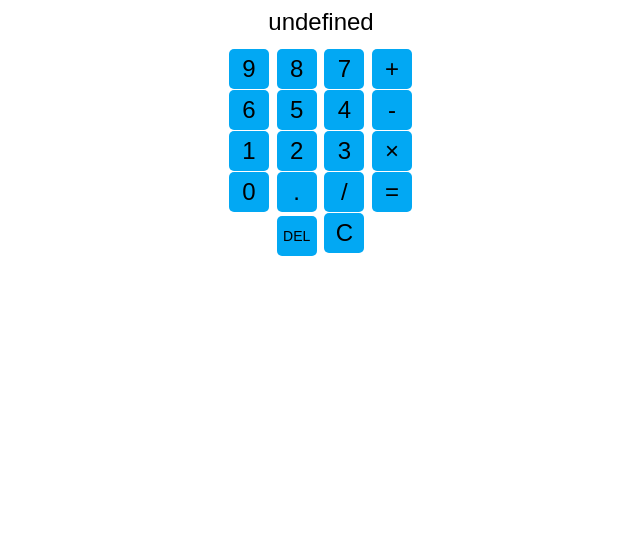
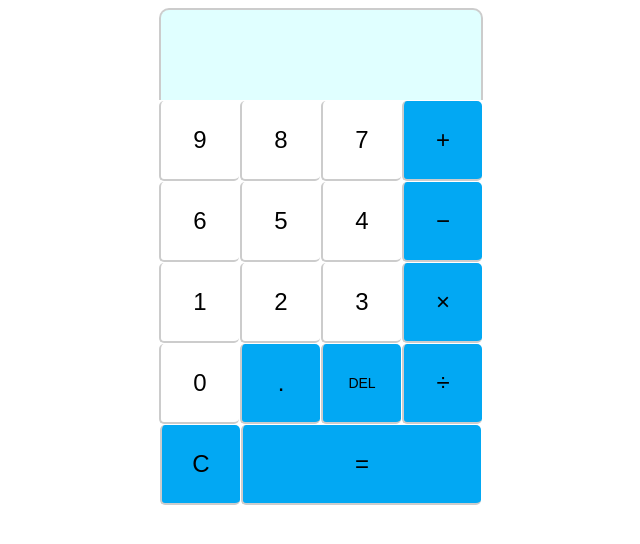
Before and after one commit to ethanchoi812/Javascript-Calculator, a plain HTML site: page index.html in a window 1280 px wide. Both pictures are taken after a click on the button "DEL". Shown: the whole page, without its empty margins (319-959 px from the left). Drawn offline with Linux system fonts and the light colour scheme.

Commit message:
Update 3
Updated display for operators, separate functions for operators,
updated css, multiply decimal issue

```diff
--- a/app.js
+++ b/app.js
@@ -1,39 +1,78 @@
 
 var result = document.getElementById('result');
 
-var btnObj = {
-	"one" : '1',
-	"two" : '2',
-	"three" : '3',
-	"four" : '4',
-	"five" : '5',
-	"six" : '6',
-	"seven" : '7',
-	"eight" : '8',
-	"nine" : '9',
-	"zero" : '0',
-	"plus" : '&#43;',
-	"minus" : '&#45;',
-	"multiply" : '&#42;',
-	"divide" : '&#47'
+var numObj = {
+	'one' : '1',
+	'two' : '2',
+	'three' : '3',
+	'four' : '4',
+	'five' : '5',
+	'six' : '6',
+	'seven' : '7',
+	'eight' : '8',
+	'nine' : '9',
+	'zero' : '0',
+
 }
 
-var elements = document.getElementsByClassName('btn');
+var opObj = {
+	'plus' : ['&#43;','+'],
+	'minus' : ['&minus;','-'],
+	'multiply' : ['&times;', '*'],
+	'divide' : ['&div;', '/'],
+	'decimal' : ['&period;', '.']
+}
 
-for (var i = 0; i < elements.length; i++) {
-    elements[i].addEventListener('click', function(){numFunction(this.id)}, false);
+var numElements = document.getElementsByClassName('num-btn');
+
+for (var i = 0; i < numElements.length; i++) {
+    numElements[i].addEventListener('click', function(){
+    	numFunction(this.id);
+
+    }, false);
 }
+
+var opElements = document.getElementsByClassName('op-btn');
+
+for (var i = 0; i < opElements.length; i++) {
+    opElements[i].addEventListener('click', function(){
+    	opFunction(this.id);
+    }, false);
+}
+
+document.getElementById('equals').onclick = equalFunction;
+document.getElementById('del').onclick = delFunction;
+document.getElementById('clear').onclick = clearFunction;
+
+var acct="";
 
 function numFunction(clickedId){
 //get value of btnObject based on btn ID
-	result.innerHTML += btnObj[clickedId];
+	result.innerHTML += numObj[clickedId];
+	acct += numObj[clickedId];
+	acct.toString();
+}
+
+function opFunction(clickedId){
+//get value of btnObject based on btn ID
+	result.innerHTML += opObj[clickedId][0];
+	acct += opObj[clickedId][1];
+}
+
+function equalFunction(e){
+	var total = eval(acct);
+	result.innerHTML = Math.round(total*1000) / 1000;
+	acct = Math.round(total*1000 / 1000);
 }
 
 function clearFunction(){
-//get value of btnObject based on btn ID
+//clear result div
 	result.innerHTML = '';
+	acct = "";
 }
 
-function equalFunction(){
-	result.innerHTML = eval(result.innerHTML);
+function delFunction(){
+//remove last character
+	result.innerHTML = (result.innerHTML).slice(0, -1);
+	acct = acct.slice(0, -1);
 }
--- a/index.html
+++ b/index.html
@@ -5,38 +5,43 @@
 	<link rel="stylesheet" type="text/css" href="style.css">
 </head>
 <body>
+	<div class="container">
 	 <div id="result"></div>
+	 </div>
 		<div id="keypad">
 			<div class="container">
-			<button class="btn" id="nine">9</button>
-			<button class="btn" id="eight">8</button>
-			<button class="btn" id="seven">7</button>
-			<button class="btn" id="plus">+</button>
+				<button class="btn num-btn" id="nine">9</button>
+				<button class="btn num-btn" id="eight">8</button>
+				<button class="btn num-btn" id="seven">7</button>
+				<button class="btn op-btn" id="plus">&plus;</button>
 			</div>
 
 			<div class="container">
-			<button class="btn" id="six">6</button>
-			<button class="btn" id="five">5</button>
-			<button class="btn" id="four">4</button>
-			<button class="btn" id="minus">-</button>
+				<button class="btn num-btn" id="six">6</button>
+				<button class="btn num-btn" id="five">5</button>
+				<button class="btn num-btn" id="four">4</button>
+				<button class="btn op-btn" id="minus">&minus;</button>
 			</div>
 
 			<div class="container">
-			<button class="btn" id="one">1</button>
-			<button class="btn" id="two">2</button>
-			<button class="btn" id="three">3</button>
-			<button class="btn" id="multiply">&#215;</button>
+				<button class="btn num-btn" id="one">1</button>
+				<button class="btn num-btn" id="two">2</button>
+				<button class="btn num-btn" id="three">3</button>
+				<button class="btn op-btn" id="multiply">&times;</button>
 			</div>
 
 			<div class="container">
-			<button class="btn" id="zero">0</button>
-			<button class="btn" id="decimal">.</button>
-			<button class="btn" id="divide">/</button>
-			<button onclick="equalFunction()" class="equalbtn" id="equals">=</button>
+				<button class="btn num-btn" id="zero">0</button>
+				<button class="btn op-btn" id="decimal">&period;</button>
+				<button class="btn delbtn" id="del">DEL</button>
+				<button class="btn op-btn" id="divide">&div;</button>
 			</div>
 
-		<button class="btn" id="del">DEL</button>
-		<button onclick="clearFunction()" class="clrbtn" id="clear">C</button>
+			<div class="container">
+				<button class="btn clrbtn" id="clear">C</button>
+				<button class="btn equalbtn" id="equals">&equals;</button>
+			</div>
+
 		</div>
 	</div>
 <script src="app.js"></script>
--- a/style.css
+++ b/style.css
@@ -4,25 +4,44 @@ body{
 }
 
 #result{
-	height: 40px;
-	width: 100%;
+	font-size: 60px;
+	height: 70px;
+	width: 320px;
+	padding-top: 20px;
 	text-align: center;
-
+	background-color: #e0ffff;
+	border-top-right-radius: 10px;
+	border-top-left-radius: 10px;
+	border: 2px solid #ccc;
+	border-bottom: none;
 }
 
-#keypad{
-	text-align: center;
+.container{
+	display: flex;
+	justify-content: center;
+	align-content: center;
 }
 
 button{
-	width:40px;
-	height: 40px;
+	width:80px;
+	height: 80px;
 	border-radius: 5px;
 	border: none;
 	margin:1px 1px 0 0;
 	font-size: 24px;
 	font-family: 'Arial', sans-serif;
 	background-color: #02a8f3;
+	border: 2px solid #ccc;
+	border-top: none;
+	border-right: none;
+}
+
+.num-btn{
+	background-color: #fff;
+
+}
+.equalbtn{
+	width: 240px;
 }
 
 #del{
```
Lines whose indentation alone changed are shown as unchanged.
